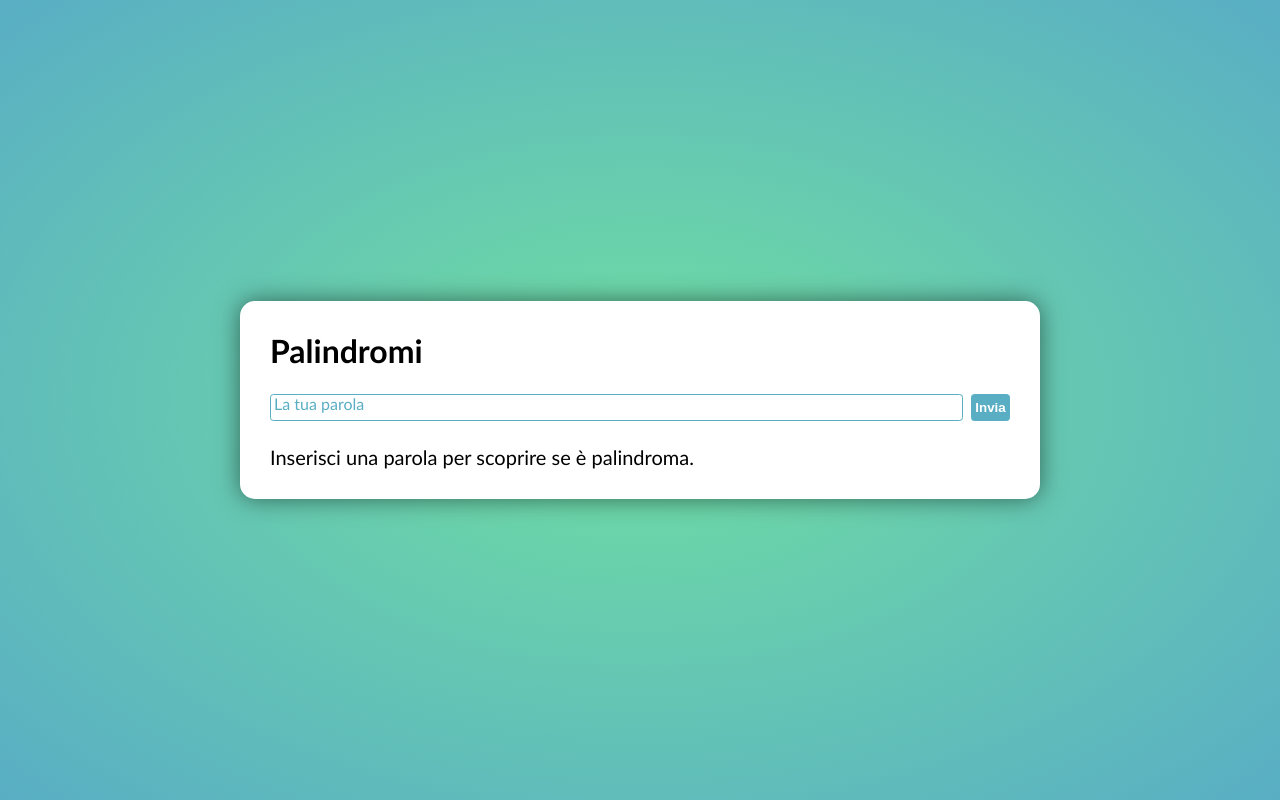
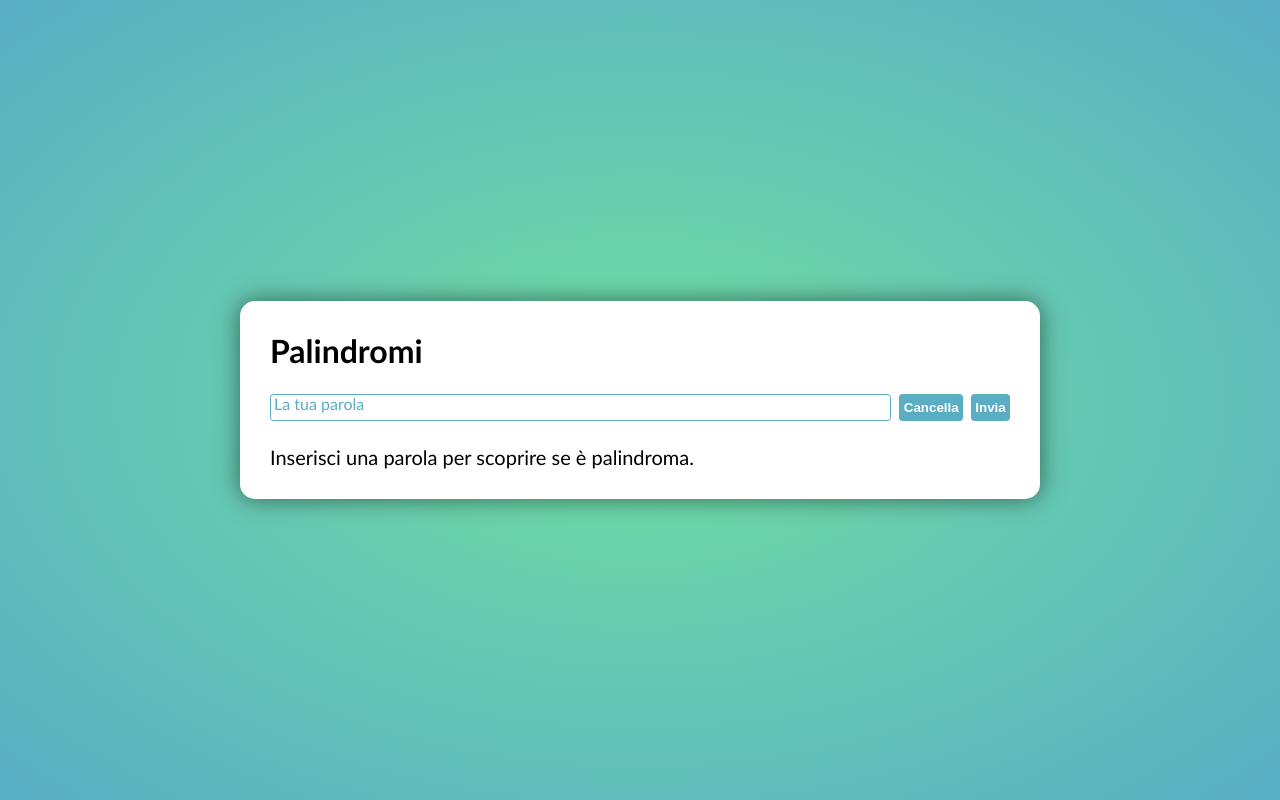
Before and after one commit to IO-underscorre/js-paliedispari, a plain HTML site: page PALINDROMI/index.html in a window 1280 px wide. Drawn offline with Linux system fonts and the light colour scheme.

Commit message:
feat(PALINDROMI/html): form reset button added

```diff
--- a/PALINDROMI/index.html
+++ b/PALINDROMI/index.html
@@ -26,6 +26,7 @@
                         </label>
                     </div>
 
+                    <input class="visual-btn" type="reset" value="Cancella">
                     <input class="visual-btn" type="submit" value="Invia">
                 </form>
 
```
